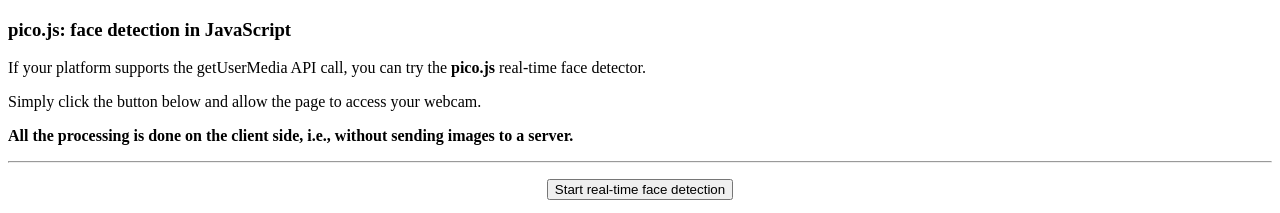
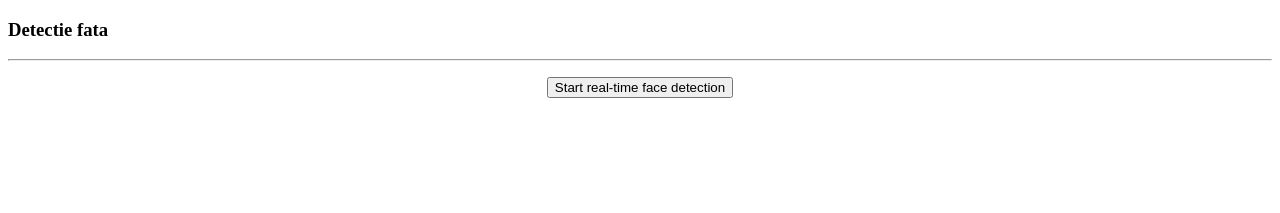
Before and after one commit to Cebucradugeorge/facerec, a plain HTML site: page cam/index.html in a window 1280 px wide. Drawn offline with Linux system fonts and the light colour scheme.

Commit message:
Update index.html

```diff
--- a/cam/index.html
+++ b/cam/index.html
@@ -93,10 +93,8 @@
 	</script>
 	<body>
 		<section>
-			<h3>pico.js: face detection in JavaScript</h3>
-			<p>If your platform supports the getUserMedia API call, you can try the <b>pico.js</b> real-time face detector.</p>
-			<p>Simply click the button below and allow the page to access your webcam.</p>
-			<p><b>All the processing is done on the client side, i.e., without sending images to a server.</b></p>
+			<h3>Detectie fata</h3>
+
 		</section>
 		<hr>
 		<p><center><input type="button" value="Start real-time face detection" onclick="button_callback()"></center></p>
```
